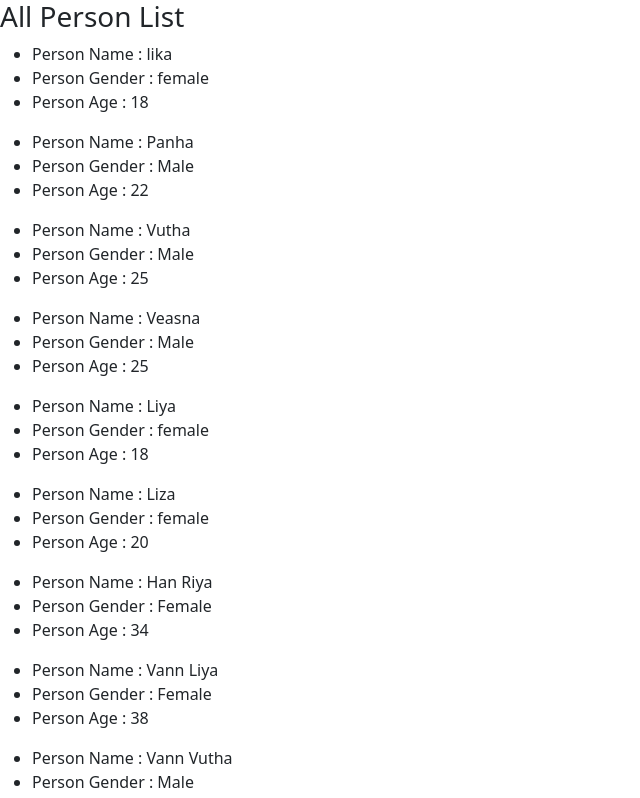
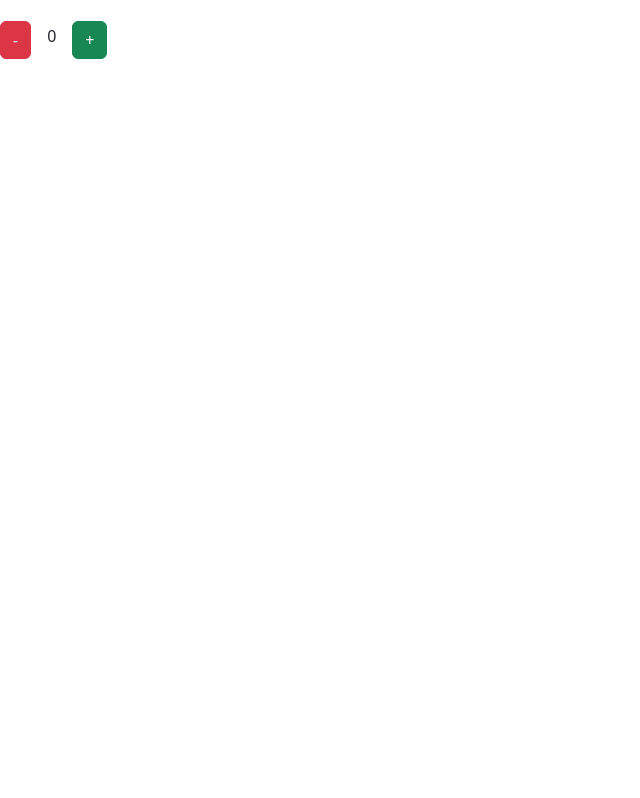
Before and after one commit to phumentceo/React-totureil, a React (Vite) app: page / in a window 1280 px wide. Shown: the top 798 px of the page, without its empty margins (0-640 px from the left). Built offline with nearby package versions, Linux system fonts and the light colour scheme.

Commit message:
React Hook

```diff
--- a/src/App.jsx
+++ b/src/App.jsx
@@ -12,6 +12,9 @@ import Object3 from './components/object/Object3'
 import Object4 from './components/object/Object4'
 import Object5 from './components/object/Object5'
 import Object6 from './components/object/Object6'
+import Envent01 from './components/event/Envent01'
+import State01 from './components/hook/state/State01'
+import State02 from './components/hook/state/State02'
 const App = () => {
   return (
     <div>
@@ -41,7 +44,12 @@ const App = () => {
        {/* <Object3/> */}
        {/* <Object4/> */}
        {/* <Object5/> */}
-       <Object6/>
+       {/* <Object6/> */}
+
+       {/* <Envent01/> */}
+
+       {/* <State01/> */}
+       <State02/>
 
 
     </div>
--- /dev/null
+++ b/src/components/event/Envent01.jsx
@@ -0,0 +1,20 @@
+import React from 'react'
+
+const Envent01 = () => {
+
+  const handleClick = () => {
+    alert("Hello");
+  }
+
+  const handleInput = (e) => {
+     console.log(e.target.value);
+  }
+  return (
+    <div>
+        <button onClick={handleClick}>click me</button>
+        <input type="text" name="" onInput={handleInput} id="" placeholder='enter you name' />
+    </div>
+  )
+}
+
+export default Envent01
--- /dev/null
+++ b/src/components/hook/state/State01.jsx
@@ -0,0 +1,37 @@
+import React, { useState } from 'react'
+
+const State01 = () => {
+  const [text,setText] = useState('');
+  const [address,setAddress] = useState('');
+  const [name,setName] = useState('');
+
+  const handleClick = () => {
+    setText('HELLO state');
+  }
+
+  const handleInputName = (e) => {
+     setName(e.target.value);
+  }
+
+  const handleInputAddress = (e) => {
+    setAddress(e.target.value);
+  }
+
+  return (
+    <div>
+        <h1>State 01</h1>
+        <p>This is a simple state example</p>
+        <button onClick={handleClick}>Click Me</button>
+        <p>{text}</p>
+
+
+        <input type="text" onInput={handleInputName} name="" id="" placeholder='Enter Your name' /><br />
+        <p>Your Name : {name}</p>
+
+        <input type="text" onInput={handleInputAddress} placeholder='Enter your address' /><br />
+        <p>Your Address: {address}</p>
+    </div>
+  )
+}
+
+export default State01
--- /dev/null
+++ b/src/components/hook/state/State02.jsx
@@ -0,0 +1,25 @@
+import React, { useState } from 'react'
+
+const State02 = () => {
+  const [count, setCount] = useState(0);
+
+  const handleIncrement = () => {
+    setCount(count + 1);
+  }
+  const handleDecrement = () => {
+    if (count > 0) {
+      setCount(count - 1);
+    }
+  }
+  return (
+    <div>
+        <div className=" d-flex align-items-center">
+            <button onClick={handleDecrement} className=' btn btn-danger'>-</button>
+            <p className=' p-3 mt-2'>{count}</p>
+            <button onClick={handleIncrement} className=' btn btn-success'>+</button>
+        </div>
+    </div>
+  )
+}
+
+export default State02
```
